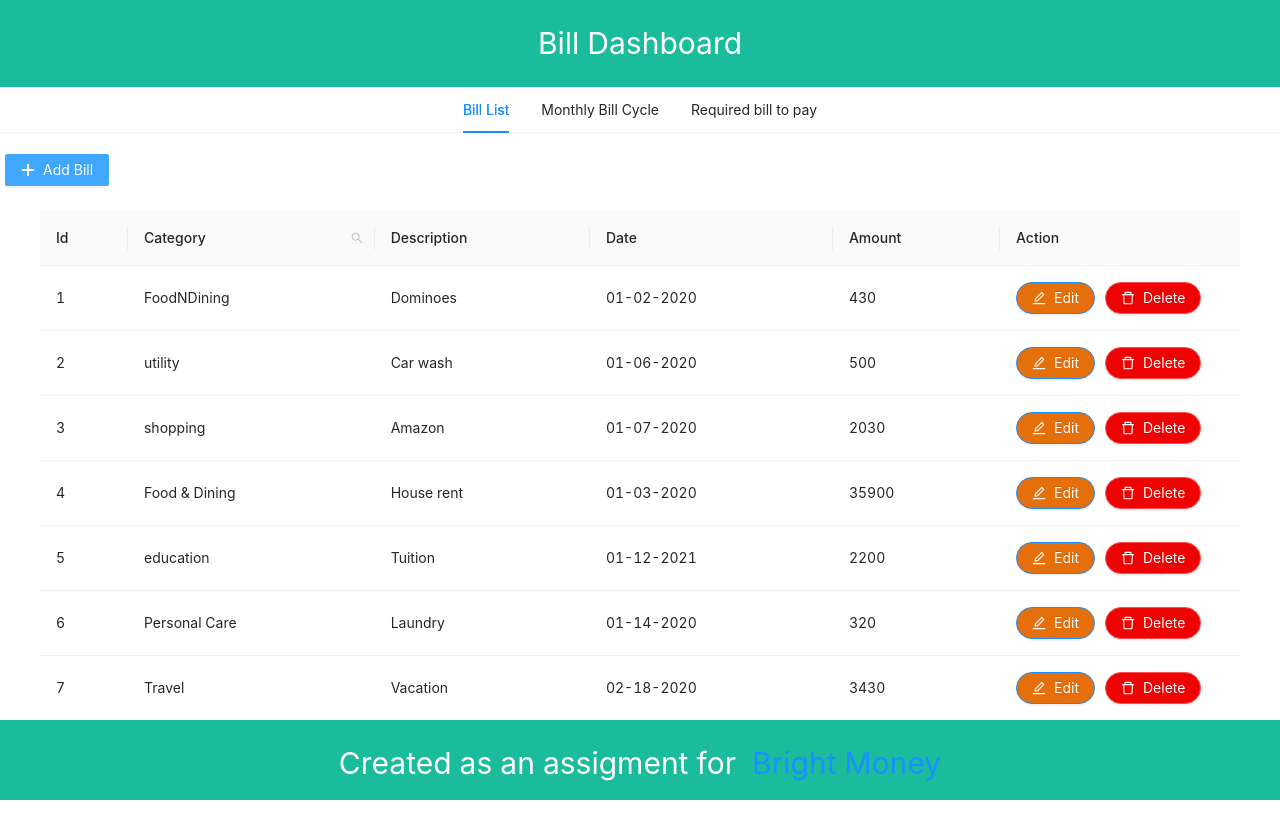
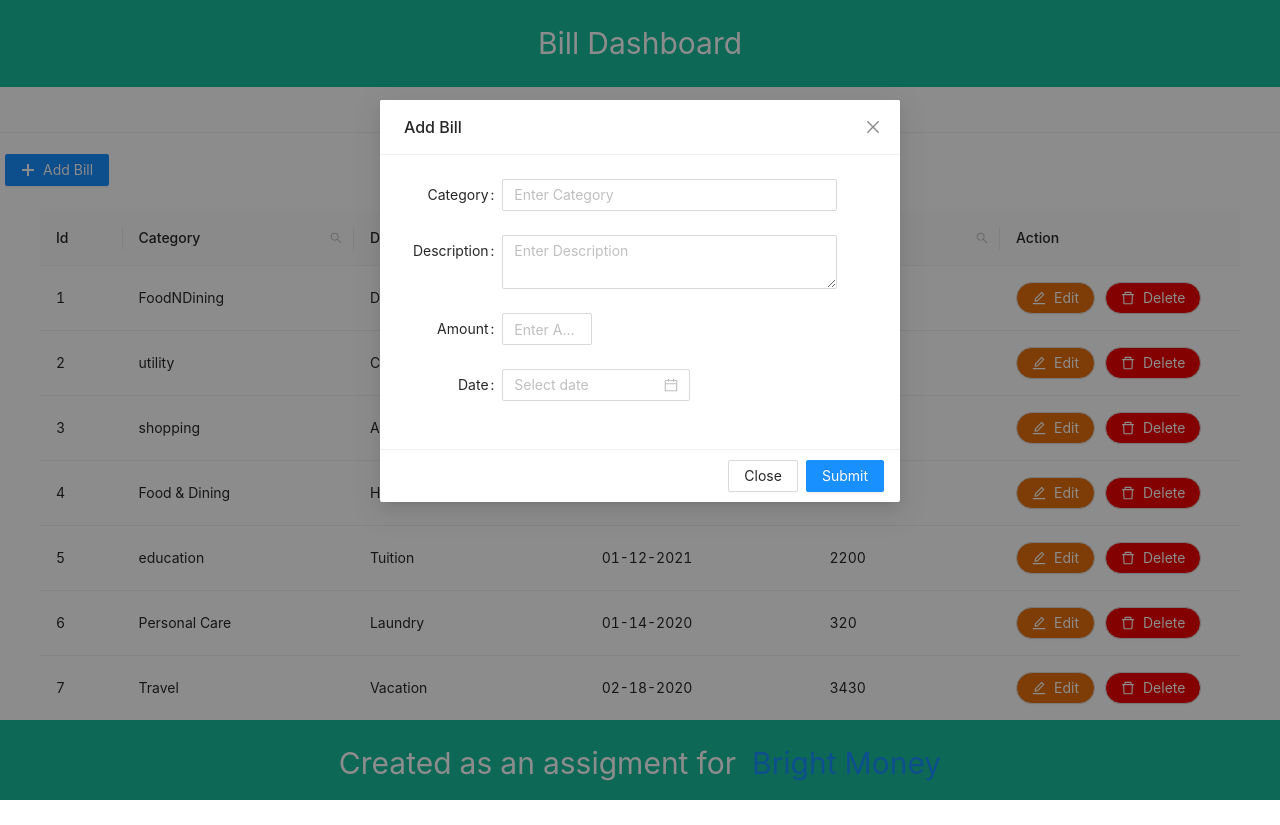
Before and after one commit to AbhishekSatyam96/bill-portal, a React (Create React App) app: page / in a window 1280 px wide. Both pictures are taken after a click on the button "Add Bill". Built offline with nearby package versions, Linux system fonts and the light colour scheme.

Commit message:
added bill form UI

```diff
--- /dev/null
+++ b/src/components/BillList/billForm.jsx
@@ -0,0 +1,75 @@
+import React, { Component } from 'react';
+import { Modal, Button, Form, Input, InputNumber, DatePicker } from 'antd';
+
+const { TextArea } = Input;
+
+export default class BillForm extends Component {
+    constructor(props) {
+        super(props);
+        this.state = {
+            visible: false,
+            category: '',
+            description: '',
+            amount: null,
+            date: ''
+        }
+    }
+    componentDidMount = () => {
+        this.setState({ visible: this.props.visible })
+    }
+
+    handleCancel = () => {
+        this.setState({ visible: false });
+        this.props.closeModal();
+    }
+    render() {
+        const {
+            visible
+        } = this.state;
+        const layout = {
+            labelCol: { span: 5 },
+            wrapperCol: { span: 17 },
+          };
+        return (
+            <Modal
+                visible={visible}
+                title="Add Bill"
+                onCancel={this.handleCancel}
+                footer={[
+                    <Button
+                        key="back"
+                        onClick={this.handleCancel}
+                    >
+                        Close
+                    </Button>,
+                    <Button key="submit" type="primary" >
+                        Submit
+                    </Button>
+                ]}
+            >
+                <Form {...layout}>
+                    <Form.Item label="Category">
+                        <Input
+                            placeholder="Enter Category"
+                        />
+                    </Form.Item>
+                    <Form.Item label="Description">
+                        <TextArea
+                            placeholder="Enter Description"
+                        />
+                    </Form.Item>
+                    <Form.Item label="Amount">
+                        <InputNumber
+                            placeholder="Enter Amount"
+                        />
+                    </Form.Item>
+                    <Form.Item label="Date">
+                        <DatePicker
+                            format='DD-MM-YYYY'
+                        />
+                    </Form.Item>
+                </Form>
+            </Modal>
+        )
+    }
+}
--- a/src/components/BillList/index.jsx
+++ b/src/components/BillList/index.jsx
@@ -7,12 +7,14 @@ import { addBill, editBill, deleteBill } from "../../redux/actions/BillActions";
 import { Table, Button, Input } from 'antd';
 import { EditOutlined, DeleteOutlined, PlusOutlined, SearchOutlined } from '@ant-design/icons';
 import Highlighter from 'react-highlight-words';
+import BillForm from './billForm';
 class BillList extends Component {
     constructor(props) {
         super(props);
         this.state = {
             searchText: '',
-            searchedColumn: ''
+            searchedColumn: '',
+            operation: ''
         }
     }
     componentDidMount = () => {
@@ -86,7 +88,14 @@ class BillList extends Component {
         )),
     });
 
+    closeModal = () => {
+        this.setState({operation: ''})
+    }
+
     render() {
+        const {
+            operation
+        } = this.state;
         const columns = [
             {
                 title: 'Id',
@@ -103,38 +112,50 @@ class BillList extends Component {
                 title: 'Description',
                 dataIndex: 'description',
                 key: 'description',
+                ...this.getColumnSearchProps('description')
             },
             {
                 title: 'Date',
                 dataIndex: 'date',
                 key: 'date',
+                ...this.getColumnSearchProps('date')
             },
             {
                 title: 'Amount',
                 dataIndex: 'amount',
                 key: 'amount',
+                ...this.getColumnSearchProps('amount')
             },
             {
                 title: 'Action',
                 width: '20%',
                 render: () => (
                     <div>
-                        <Button type="primary"
+                        <Button
+                            icon={<EditOutlined />}
                             style={{ backgroundColor: '#e56f0a', color: 'white', borderRadius: '100px', marginRight: '10px' }}
                         >
-                            <EditOutlined />
+
                             Edit</Button>
-                        <Button type="danger" style={{ backgroundColor: '#ee0202', color: 'white', borderRadius: '100px' }}>
-                            <DeleteOutlined />Delete</Button>
+                        <Button
+                            icon={<DeleteOutlined />}
+                            style={{ backgroundColor: '#ee0202', color: 'white', borderRadius: '100px' }}>
+                            Delete</Button>
                     </div>
                 )
             }
         ];
         return (
             <div>
-                <Button type="primary"
+                {operation === 'add' ? <BillForm visible={true} closeModal={this.closeModal}/> : null}
+                <Button
+                    type="primary"
                     style={{ float: 'left', margin: '5px' }}
-                ><PlusOutlined />Add Bill</Button>
+                    icon={<PlusOutlined />}
+                    onClick={() => this.setState({operation: 'add'})}
+                >
+                    Add Bill
+                </Button>
                 <Table
                     style={{
                         margin: '20px',
--- a/src/components/Dashboard/index.jsx
+++ b/src/components/Dashboard/index.jsx
@@ -12,10 +12,9 @@ export default class Dashboard extends Component {
                     <TabPane tab="Bill List" key="1">
                         <BillList />
                     </TabPane>
-                    <TabPane tab="Monthly Bill Cycle" key="2">
+                    <TabPane tab="Required bill to pay" key="3">
                         Content of Tab Pane 2
-                    </TabPane>
-                    <TabPane tab="Required bill to pay" key="3">
+                    </TabPane><TabPane tab="Monthly Bill Cycle" key="2">
                         Content of Tab Pane 3
                     </TabPane>
                 </Tabs>
```
Also changed, not shown: public/logo192.png (deleted), public/logo512.png (deleted).
